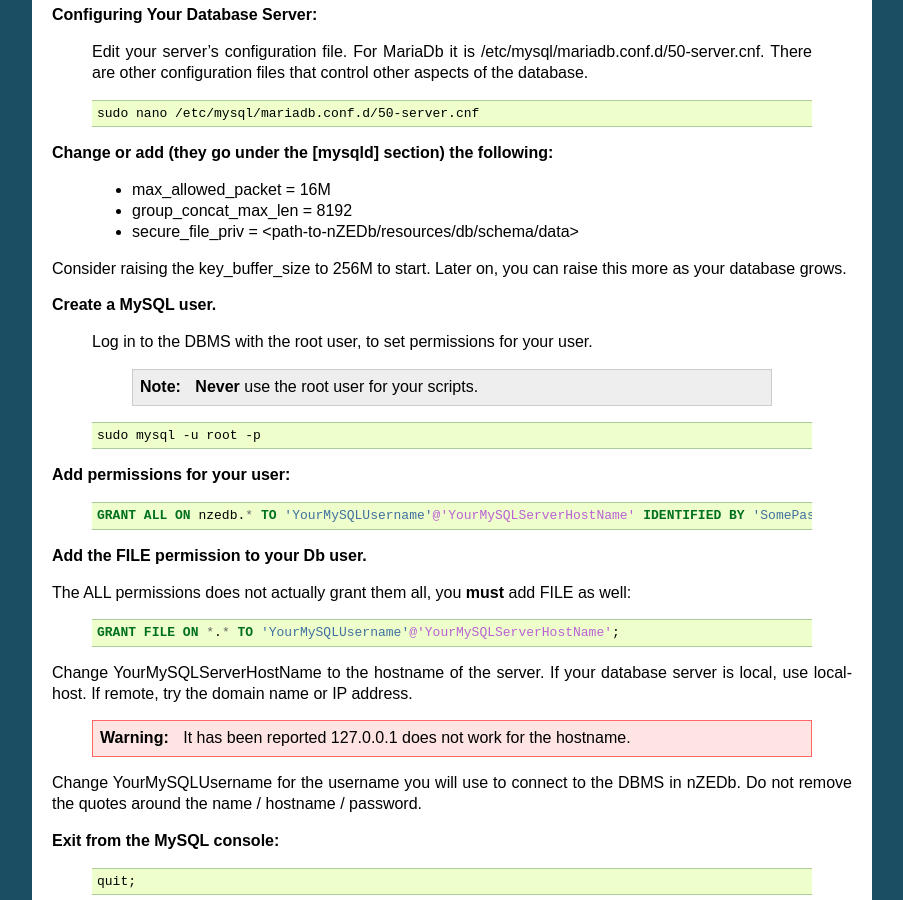
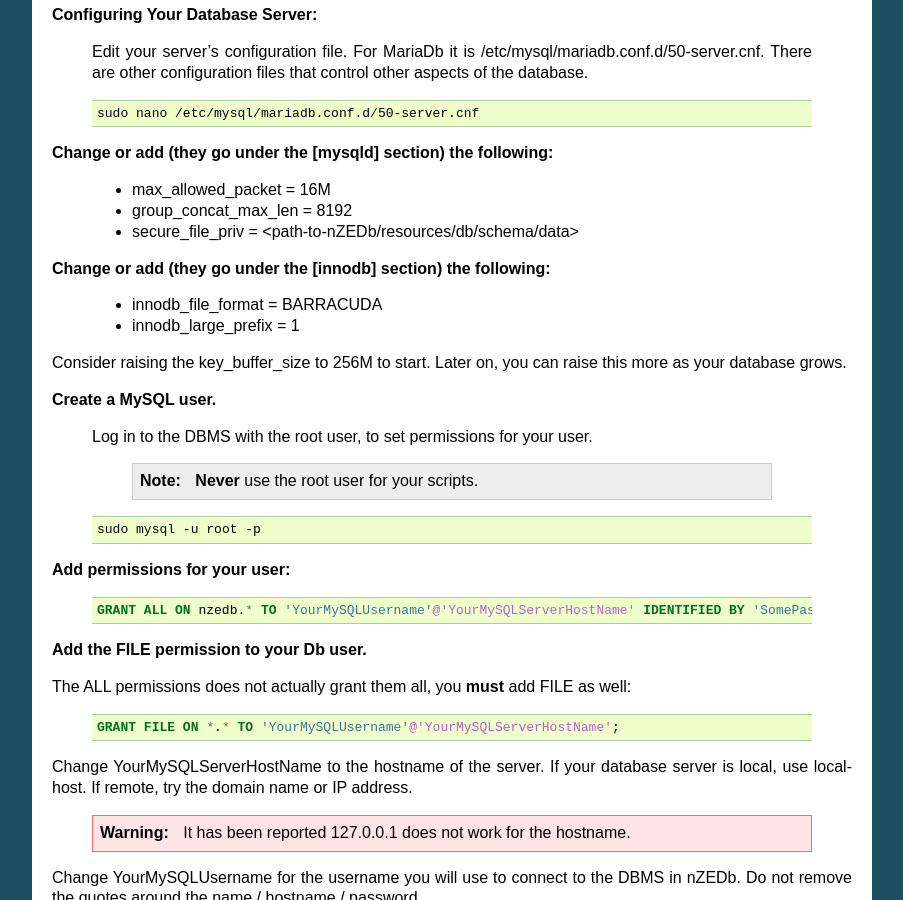
Before and after one commit to nZEDb/nZEDb_Docs, a Sphinx documentation site: the page built from source/guides/installing/ubuntu/16.04/database.rst, in a window 1280 px wide and 900 px high, scrolled down 496 px. Shown: the whole window, without its empty margins (198-1101 px from the left). Built offline with Sphinx 7.4.7, drawn with Linux system fonts in a browser that asks for light colours.

Commit message:
Updates for database InnoDb configuration.

```diff
--- a/source/guides/installing/ubuntu/16.04/database.rst
+++ b/source/guides/installing/ubuntu/16.04/database.rst
@@ -36,6 +36,12 @@
  * max_allowed_packet = 16M
  * group_concat_max_len = 8192
  * secure_file_priv = <path-to-nZEDb/resources/db/schema/data>
+
+**Change or add (they go under the [innodb] section) the following:**
+
+ * innodb_file_format = BARRACUDA
+ * innodb_large_prefix = 1
+
 
 Consider raising the key_buffer_size to 256M to start. Later on, you can raise this more as your database grows.
 
```
